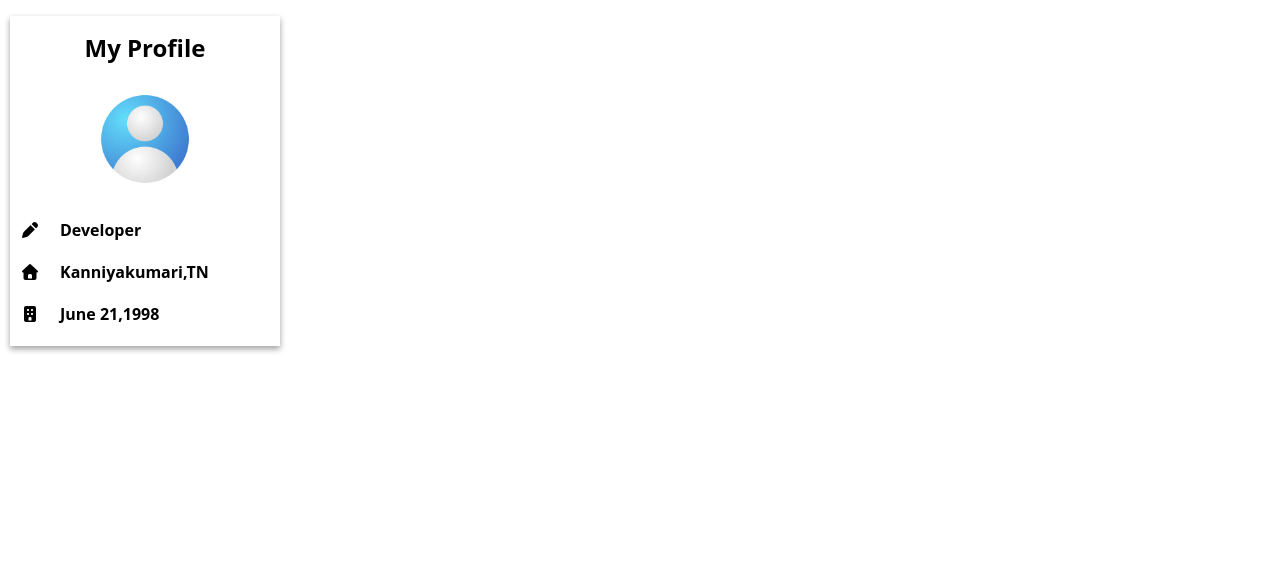
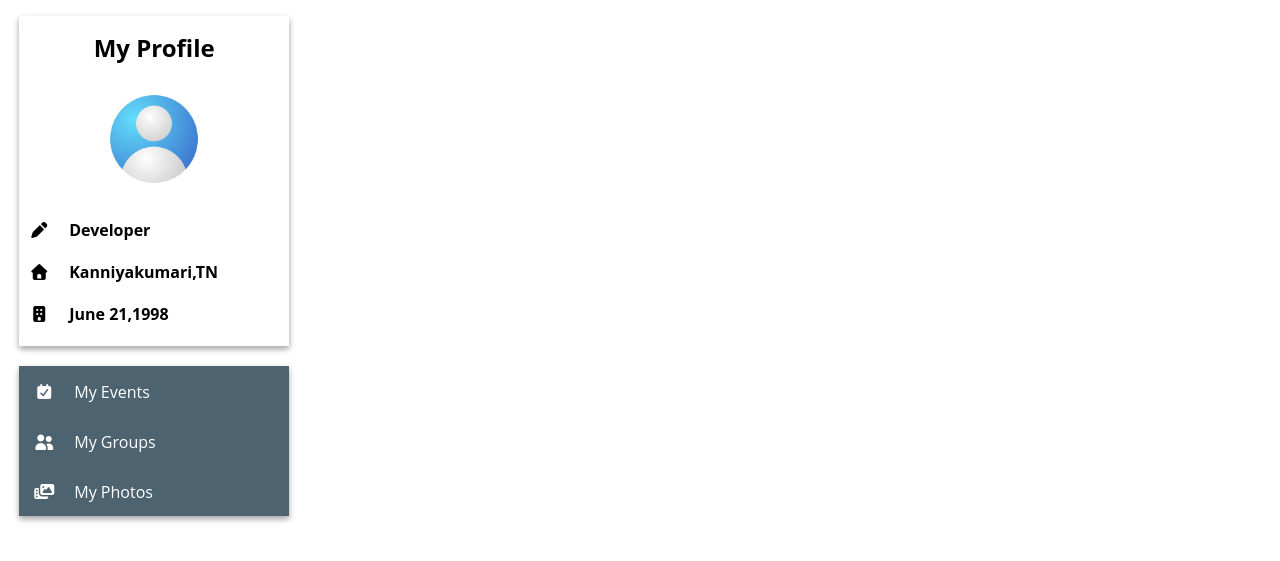
Before and after one commit to kirthick2004/New-pro-2, a plain HTML site: page index.html in a window 1280 px wide. Shown: the part 53-614 px from the top of the page. Drawn offline with Linux system fonts and the light colour scheme.

Commit message:
Events Complete

```diff
--- a/index.html
+++ b/index.html
@@ -64,7 +64,10 @@
 
 
     <section class="profile">
-        <div class="my-detail">
+        <div class="all-profile">
+            <div class="left">
+
+               <div class="my-detail">
         <div class="detail">
             <h2 class="my-text">My Profile</h2>
             <span class="photo">
@@ -90,15 +93,39 @@
             <div class="job-icon">
                 <i class="fa-solid fa-building"></i>
             </div>
-            <div class="job-text"><h4>June 21,1998</h4></div>
+           <h4>June 21,1998</h4>
 
 
         </div>
+         </div>
+
+    <!-- profile over -->
+<section class="events">
+
+        <div class="my-event-align">
+            <div class="event-prop">
+                <p class="icons"><i class="fa-solid fa-calendar-check"></i><span class="span-text">My Events</span> </p>
+
+            </div>
+             <div class="event-prop">
+                 <p class="icons"><i class="fa-solid fa-user-group"></i><span class="span-text">My Groups</span> </p>
+
+            </div>
+             <div class="event-prop">
+                 <p class="icons"><i class="fa-solid fa-photo-film"></i><span class="span-text">My Photos</span> </p>
+
+
+            </div>
+
+        </div>
+
+</section>
+
+
+
+           </div>
         </div>
     </section>
-
-
-    <!-- profile over -->
 
 
 
--- a/style.css
+++ b/style.css
@@ -1,14 +1,15 @@
-*{
+* {
     margin: 0;
     padding: 0;
     box-sizing: border-box;
 }
 
 
-.navbar{
+.navbar {
     width: 100%;
 }
-.logo{
+
+.logo {
     width: 100%;
     height: 50px;
     border: 0px solid;
@@ -17,11 +18,11 @@
     background-color: #4d636f;
 }
 
-.all-nav{
+.all-nav {
     display: flex;
 }
 
-.button{
+.button {
     width: 140px;
     height: 50px;
     border: 0px;
@@ -33,26 +34,27 @@
     cursor: pointer;
 }
 
-.button:hover{
+.button:hover {
     background-color: black;
 }
 
 
-.color{
+.color {
     color: white;
 }
-.color:hover{
+
+.color:hover {
     background-color: white;
     color: black;
 }
 
 
-.logo-text{
+.logo-text {
     color: white;
 }
 
 
-.lan{
+.lan {
     width: 60px;
     height: 50px;
     background-color: #4d636f;
@@ -62,13 +64,13 @@
 
 }
 
-.lan:hover{
+.lan:hover {
     color: white;
     background-color: black;
 }
 
 
-.log-in{
+.log-in {
     width: 60px;
     height: 50px;
     background-color: #4d636f;
@@ -79,52 +81,88 @@
     font-size: 25px;
     cursor: pointer;
 }
-.log-in:hover{
+
+.log-in:hover {
     background-color: white;
     color: black;
 }
 
 /* navbar over */
-.profile{
+.profile {
     width: 100%;
     font-family: "Open Sans", sans-serif;
 }
-.my-detail{
-    width: 95%;
+
+.all-profile{
+    width: 97%;
     margin: auto;
+
+}
+
+.my-detail {
+
     margin-top: 19px;
-    margin-left: 10px;
+
     width: 270px;
     height: 330px;
-    /* border: 1px solid; */
     display: flex;
-     /* align-items: center; */
     flex-direction: column;
     font-weight: lighter;
-     box-shadow: rgba(0, 0, 0, 0.16) 0px 3px 6px, rgba(0, 0, 0, 0.23) 0px 3px 6px;;
+    box-shadow: rgba(0, 0, 0, 0.16) 0px 3px 6px, rgba(0, 0, 0, 0.23) 0px 3px 6px;
+
 
 }
 
 
-.my-text{
+.my-text {
     display: flex;
     justify-content: center;
     margin-top: 15px;
 }
 
-.photo{
+.photo {
     display: flex;
     justify-content: center;
     margin-top: 15px;
 }
 
-.job{
+.job {
     display: flex;
     gap: 20px;
     margin-top: 20px;
 }
-.job-icon{
+
+.job-icon {
     margin-left: 10px;
 }
 
 /* profile over */
+.events{
+    width: 270px;
+    height: 150px;
+    margin-top: 20px;
+       box-shadow: rgba(0, 0, 0, 0.16) 0px 3px 6px, rgba(0, 0, 0, 0.23) 0px 3px 6px;
+
+}
+
+.event-prop{
+   width: 270px;
+   height: 50px;
+   padding: 15px;
+   color: white;
+    background-color: #4d636f;
+    height: 50px;
+}
+
+.event-prop:hover{
+    background-color: aliceblue;
+    color: black;
+}
+.icons{
+    width: 200px;
+
+}
+
+.span-text{
+    margin-left: 20px;
+}
```
Lines whose indentation alone changed are shown as unchanged.
